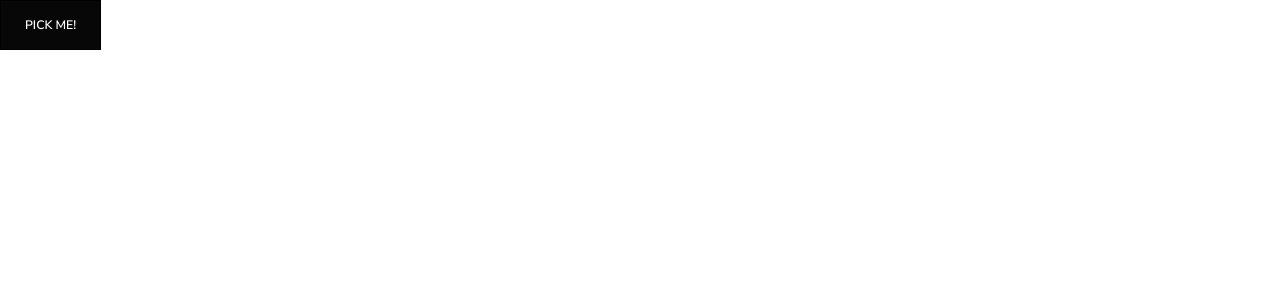
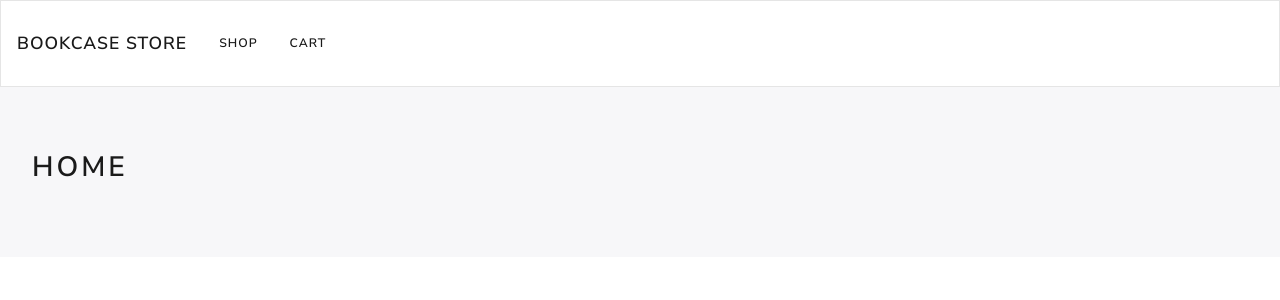
Before and after one commit to revuwem/bookcase-store, a React (Create React App) app: page / in a window 1280 px wide. Shown: the top 300 px of the page. Built offline with nearby package versions, Linux system fonts and the light colour scheme.

Commit message:
set routing

```diff
--- a/src/components/app/app.js
+++ b/src/components/app/app.js
@@ -1,15 +1,31 @@
-import React, { Component } from 'react';
-import ErrorBoundry from '../error-boundry';
-import ErrorButton from '../error-button';
+import React from 'react';
+import { Route, Redirect, Switch } from 'react-router-dom';
+
+import Header from '../header';
+import {
+    HomePage,
+    ShopPage,
+    CartPage
+} from '../pages';
 
 import './app.css';
 
 const App = () => {
 
-    return(
-        <ErrorBoundry>
-            <ErrorButton />
-        </ErrorBoundry>
+    return (
+        <div className="bookcase-store">
+            <Header />
+
+
+            <Switch>
+                <Route path="/" exact component={HomePage} />
+                <Route path="/shop/" component={ShopPage} />
+                <Route path="/cart" component={CartPage} />
+
+                <Redirect to="/" />
+            </Switch>
+
+        </div>
     );
 }
 
```
